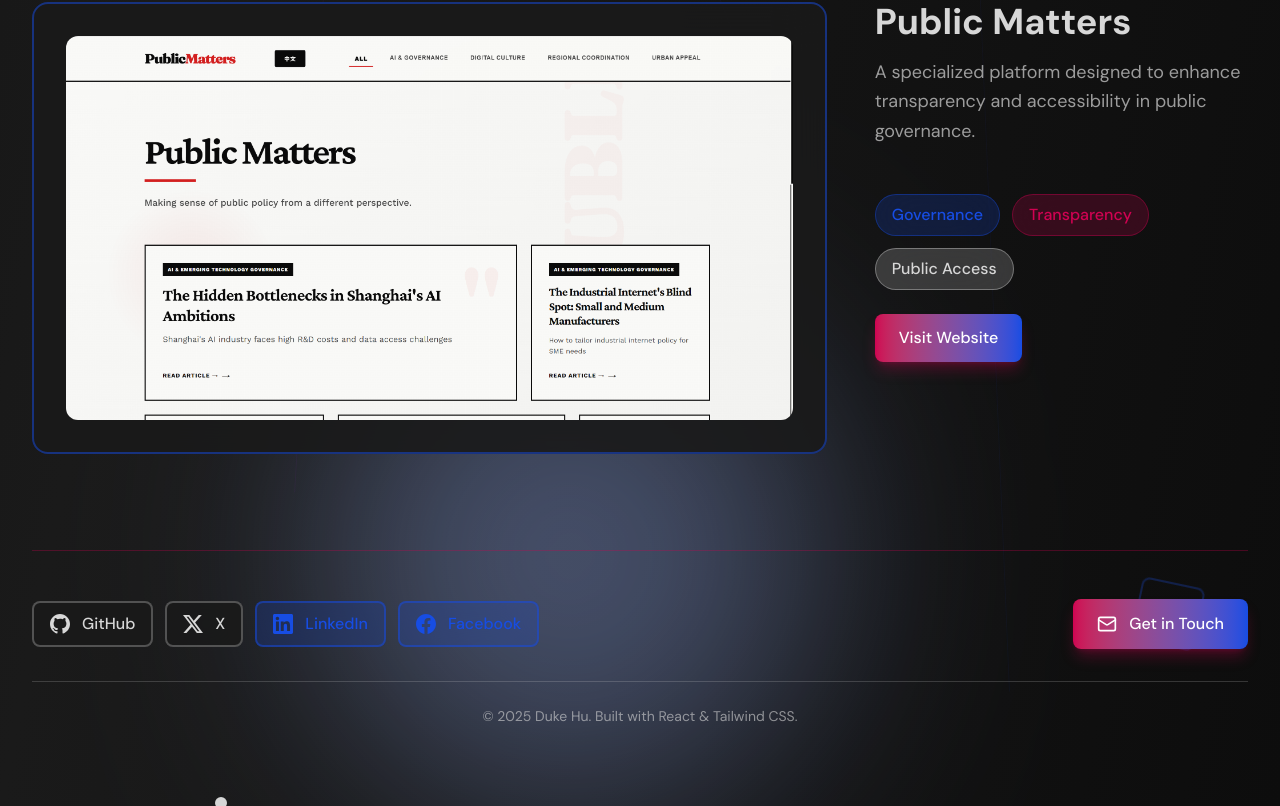
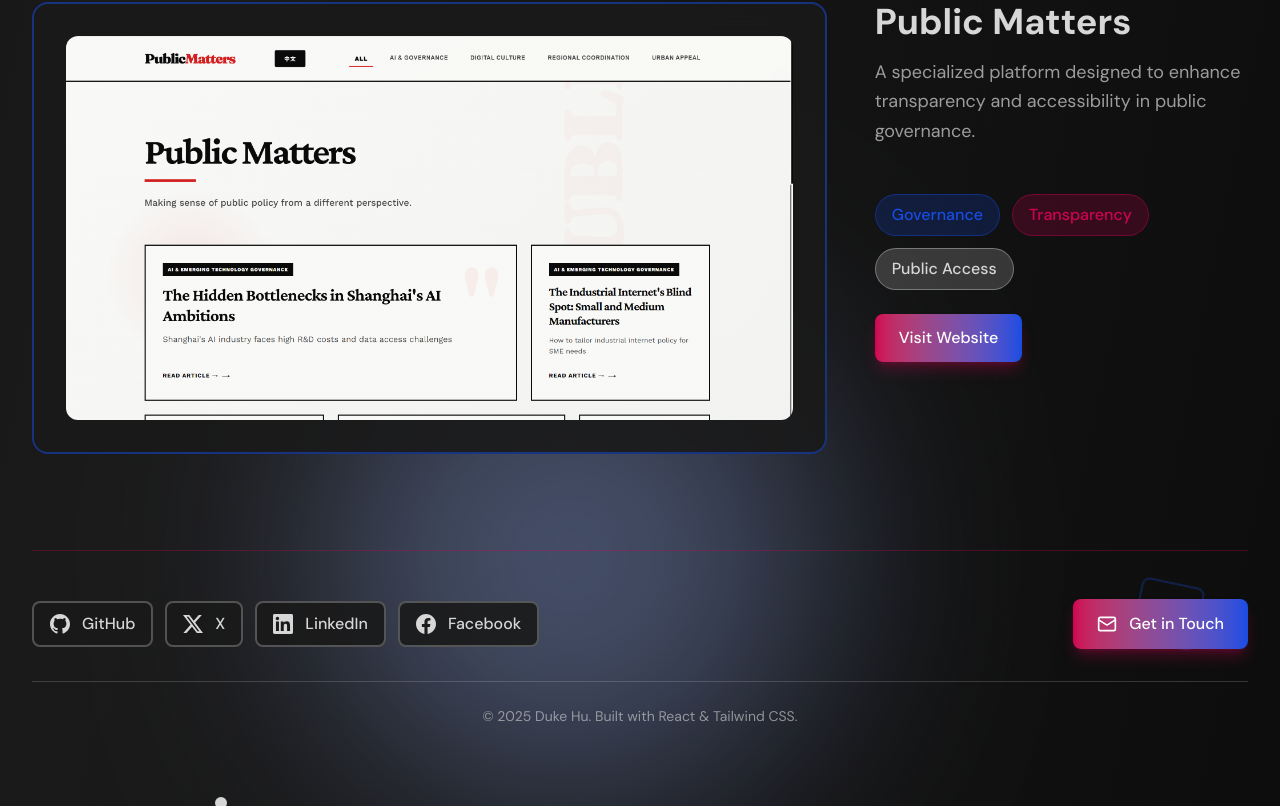
Before and after one commit to Dukehjx/Duke-Personal-Website, a React (Vite) app: page /computer in a window 1280 px wide. Shown: the part 5768-6574 px from the top of the page. Built offline with nearby package versions, Linux system fonts and the light colour scheme.

Commit message:
Update ComputerPage.jsx

```diff
--- a/src/components/ComputerPage.jsx
+++ b/src/components/ComputerPage.jsx
@@ -1136,7 +1136,7 @@ const ComputerPage = () => {
                     href="https://www.linkedin.com/in/junxi-hu"
                     target="_blank"
                     rel="noopener noreferrer"
-                    className="inline-flex items-center gap-3 px-4 py-2 bg-[#174DE3]/20 hover:bg-[#174DE3]/30 text-[#174DE3] border-2 border-[#174DE3]/50 hover:border-[#174DE3]/70 rounded-lg backdrop-blur-xl hover:shadow-xl hover:shadow-[#174DE3]/20 transition-all duration-200 group"
+                    className="inline-flex items-center gap-3 px-4 py-2 bg-[#1a1a1a]/90 hover:bg-[#2a2a2a]/90 text-[#D7D7D7] border-2 border-[#D7D7D7]/30 hover:border-[#D7D7D7]/50 rounded-lg backdrop-blur-xl hover:shadow-xl hover:shadow-[#D7D7D7]/10 transition-all duration-200 group"
                   >
                     <svg
                       className="w-5 h-5 group-hover:scale-110 transition-transform duration-200"
@@ -1153,7 +1153,7 @@ const ComputerPage = () => {
                     href="https://www.facebook.com/duke.hu.2025/"
                     target="_blank"
                     rel="noopener noreferrer"
-                    className="inline-flex items-center gap-3 px-4 py-2 bg-[#174DE3]/20 hover:bg-[#174DE3]/30 text-[#174DE3] border-2 border-[#174DE3]/50 hover:border-[#174DE3]/70 rounded-lg backdrop-blur-xl hover:shadow-xl hover:shadow-[#174DE3]/20 transition-all duration-200 group"
+                    className="inline-flex items-center gap-3 px-4 py-2 bg-[#1a1a1a]/90 hover:bg-[#2a2a2a]/90 text-[#D7D7D7] border-2 border-[#D7D7D7]/30 hover:border-[#D7D7D7]/50 rounded-lg backdrop-blur-xl hover:shadow-xl hover:shadow-[#D7D7D7]/10 transition-all duration-200 group"
                   >
                     <svg
                       className="w-5 h-5 group-hover:scale-110 transition-transform duration-200"
```
